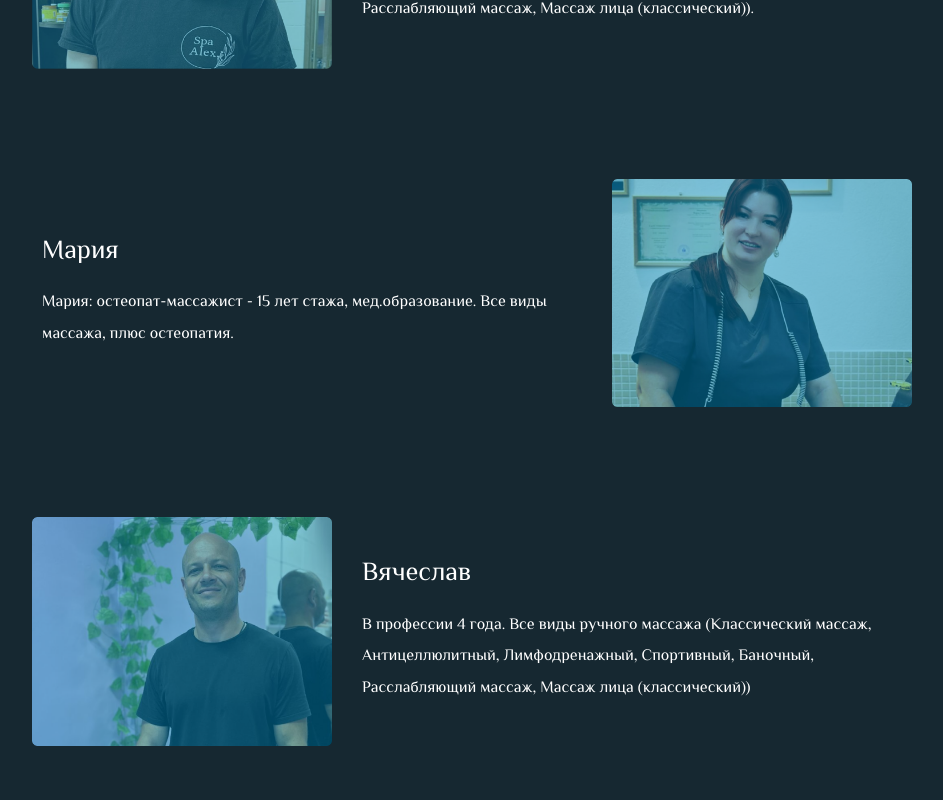
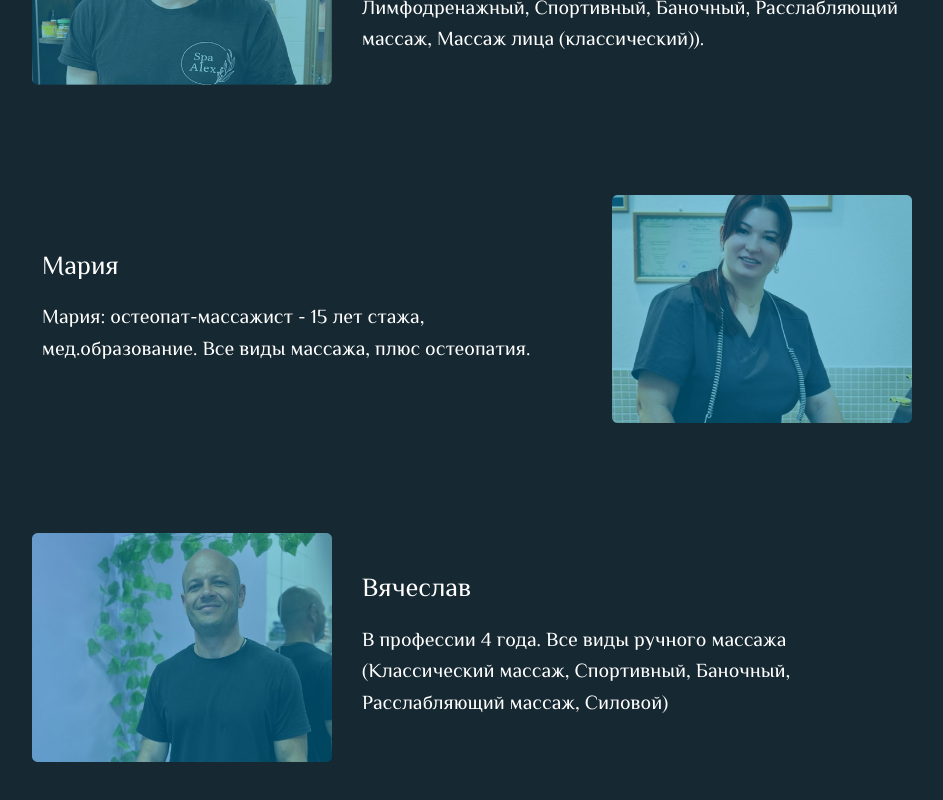
Before and after one commit to DmitryKalashnikov91/spa-fili, a Next.js app: page / in a window 1280 px wide. Shown: the part 3611-4411 px from the top of the page, without its empty margins (168-1111 px from the left). Built offline with nearby package versions, Linux system fonts and the light colour scheme.

Commit message:
add seances pages

```diff
--- a/src/app/seances/page.jsx
+++ b/src/app/seances/page.jsx
@@ -16,7 +16,7 @@ const Seances = () => {
 						<div key={seance.id} className={styles.Seances_block}>
 							<Image src={seance.imgUrl} />
 							<div>
-								<h3 className='text-center pb-4 font-bold '>{seance.name}</h3>
+								<h3 className='text-center py-4 font-bold '>{seance.name}</h3>
 								<p className='md:pl-10 text-justify md:leading-8 tracking-wide'>
 									{seance.content}...
 								</p>
--- a/src/components/specialists/Specialists.jsx
+++ b/src/components/specialists/Specialists.jsx
@@ -34,7 +34,7 @@ const specData = [
 		name: 'Вячеслав',
 		urlImg: Slava,
 		content:
-			'В профессии 4 года. Все виды ручного массажа (Классический массаж, Антицеллюлитный, Лимфодренажный, Спортивный, Баночный, Расслабляющий массаж, Массаж лица (классический))',
+			'В профессии 4 года. Все виды ручного массажа (Классический массаж, Спортивный, Баночный, Расслабляющий массаж, Силовой)',
 	},
 ]
 
--- a/src/components/specialists/Specialists.module.scss
+++ b/src/components/specialists/Specialists.module.scss
@@ -19,7 +19,7 @@
 			width: 320px;
 		}
 		p {
-			font-size: 16px;
+			font-size: 20px;
 		}
 	}
 }
@@ -32,6 +32,10 @@
 		}
 		&_wrapper {
 			padding: 8px 10px;
+			p {
+				font-size: 18px;
+				text-align: justify;
+			}
 		}
 	}
 }
```
